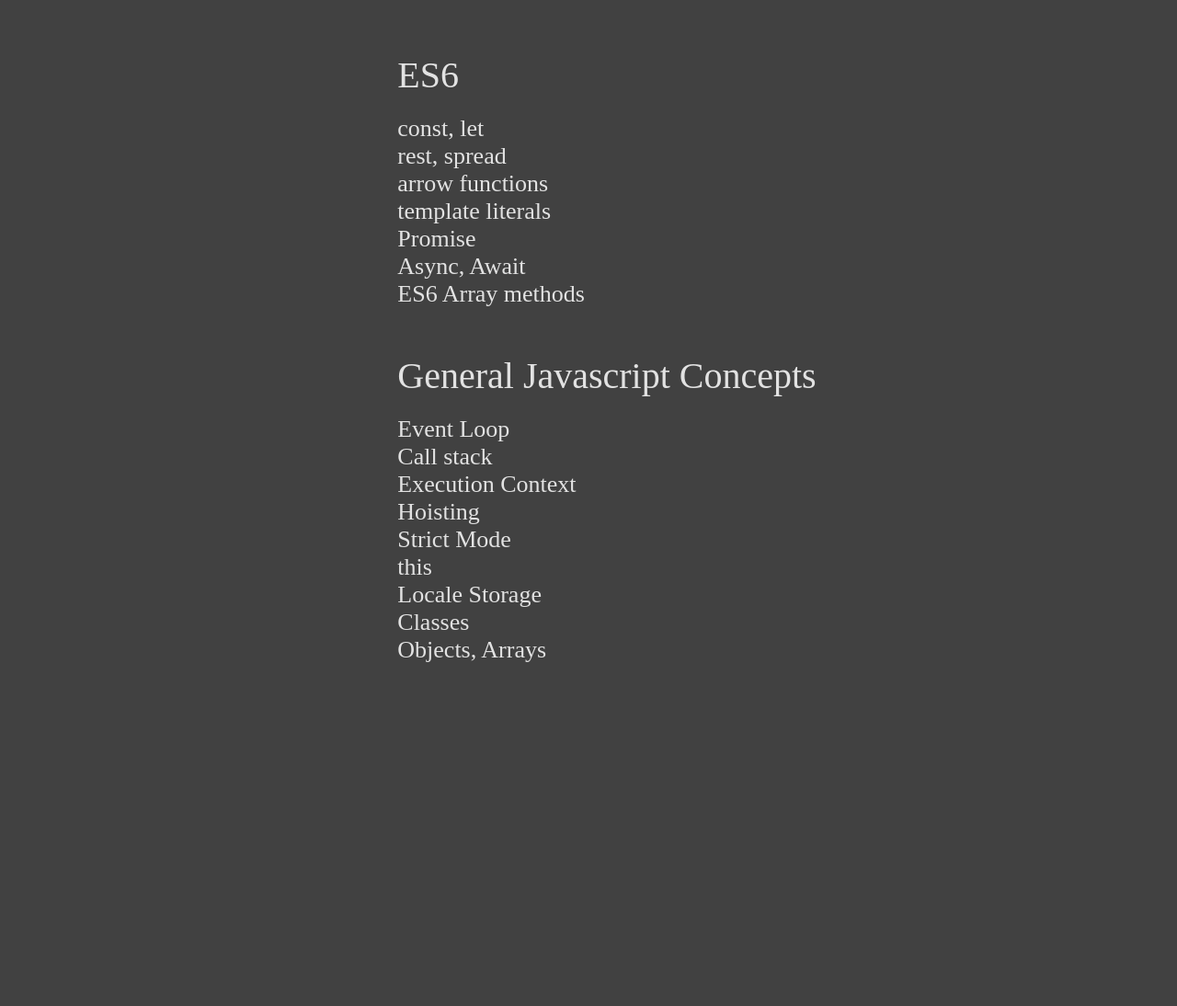
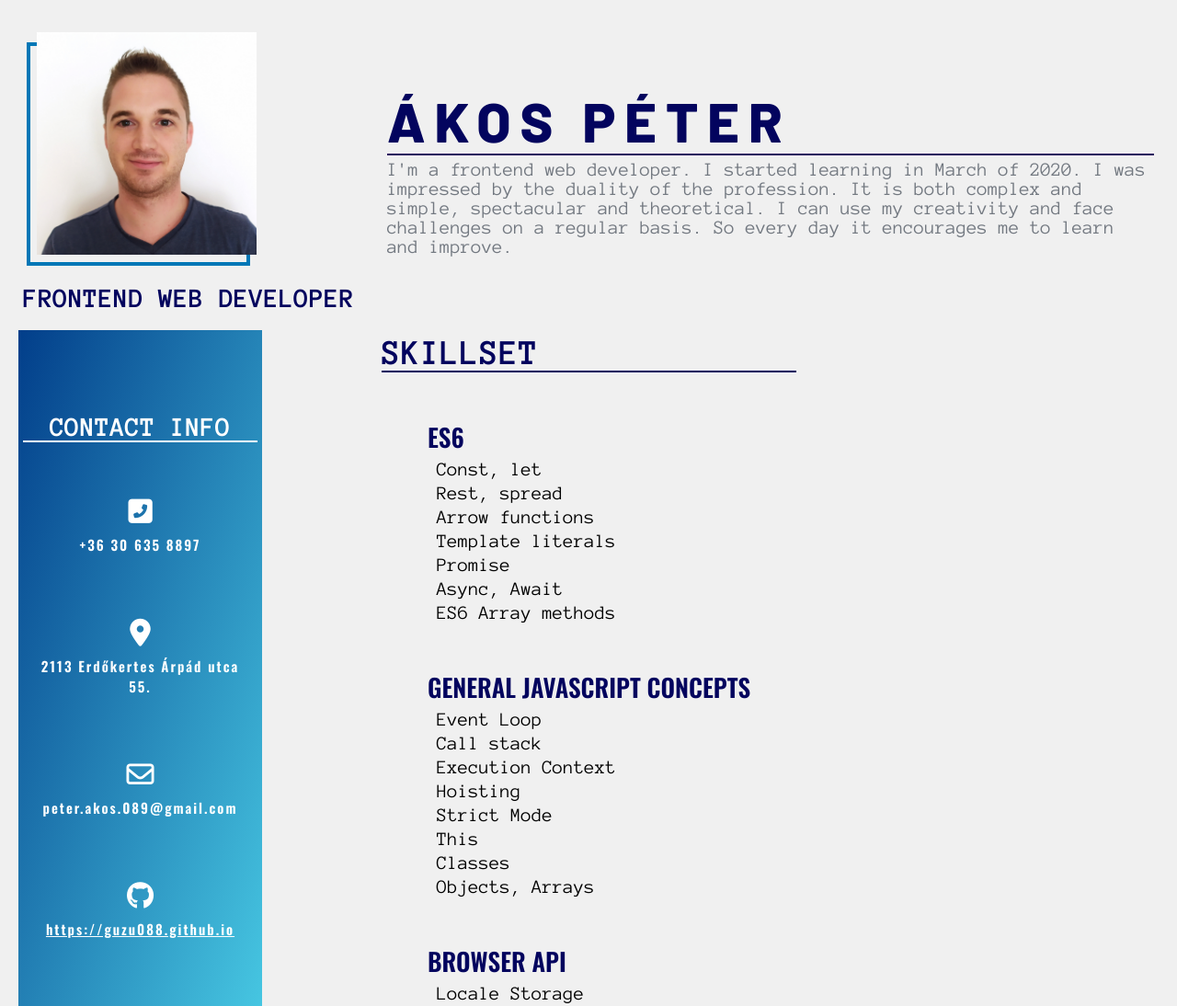
Before and after one commit to Guzu088/Guzu088.github.io, a plain HTML site: page index.html in a window 1280 px wide. Shown: the top 1094 px of the page at 92% size. Before the commit the page ends 800 px from the top, so only its background shows below. Drawn offline with nearby package versions, Linux system fonts and the light colour scheme.

Commit message:
Updated portfolio

```diff
--- a/index.html
+++ b/index.html
@@ -3,31 +3,83 @@
 <head>
     <meta charset="UTF-8">
     <meta name="viewport" content="width=device-width, initial-scale=1.0">
+    <link rel="stylesheet" href="https://cdnjs.cloudflare.com/ajax/libs/font-awesome/4.7.0/css/font-awesome.min.css">
     <link rel="stylesheet" href="style.css">
     <title>Skillset</title>
 </head>
 <body>
-    <div>
-        <ul>ES6
-          <li>const, let</li>
-          <li>rest, spread</li>
-          <li>arrow functions</li>
-          <li>template literals</li>
+  <header>
+    <div class="left-header">
+      <img src="/img/IMG_20201113_094004.jpg">
+      <div class="frame"></div>
+      <h2>Frontend Web Developer</h2>
+    </div>
+    <div class="right-header">
+      <h1>Ákos Péter</h1>
+      <p>I'm a frontend web developer. I started learning in March of 2020.
+          I was impressed by the duality of the profession.
+          It is both complex and simple, spectacular and theoretical.
+          I can use my creativity and face challenges on a regular basis.
+          So every day it encourages me to learn and improve.</p>
+    </div>
+
+  </header>
+  <main>
+    <div class="contacts">
+      <h2>Contact Info</h2>
+
+      <div class="phone">
+        <i class="fa fa-phone-square-alt" id="phone"></i>
+        <h4>+36 30 635 8897</h4>
+      </div>
+
+      <div class="adress">
+        <i class="fas fa-map-marker-alt" id="adress"></i>
+        <h4>2113 Erdőkertes Árpád utca 55.</h4>
+      </div>
+
+      <div class="email">
+        <i class="far fa-envelope" id="email"></i>
+        <h4>peter.akos.089@gmail.com</h4>
+      </div>
+
+      <div class="github">
+        <i class="fab fa-github" id="github"></i>
+        <a href="https://guzu088.github.io"><h4>https://guzu088.github.io</h4></a>
+      </div>
+
+    </div>
+    <div class="skillset">
+      <h2>Skillset</h2>
+        <ul>
+          <h3>ES6</h3>
+          <li>Const, let</li>
+          <li>Rest, spread</li>
+          <li>Arrow functions</li>
+          <li>Template literals</li>
           <li>Promise</li>
           <li>Async, Await</li>
           <li>ES6 Array methods</li>
         </ul>
-         <ul>General Javascript Concepts
+         <ul>
+          <h3>General Javascript Concepts</h3>
           <li>Event Loop</li>
           <li>Call stack</li>
           <li>Execution Context</li>
           <li>Hoisting</li>
           <li>Strict Mode</li>
-          <li>this</li>
-          <li>Locale Storage</li>
+          <li>This</li>
           <li>Classes</li>
           <li>Objects, Arrays</li>
         </ul>
+        <ul>
+          <h3>Browser API</h3>
+          <li>Locale Storage</li>
+        </ul>
       </div>
+  </main>
 </body>
+
+<script src="https://kit.fontawesome.com/8052259e2c.js" crossorigin="anonymous"></script>
+
 </html>
--- a/style.css
+++ b/style.css
@@ -1,8 +1,138 @@
+@import url('https://fonts.googleapis.com/css2?family=Barlow:wght@400;800&display=swap');
+@import url('https://fonts.googleapis.com/css2?family=Anonymous+Pro:wght@400;700&display=swap');
+@import url('https://fonts.googleapis.com/css2?family=Oswald:wght@400;600&display=swap');
+
+:root {
+    --navyblue: #03045e;
+    --darkcornflowerblue: #023e8a;
+    --starcommandblue: #0077b6;
+    --skybluecrayola: #48cae4;
+}
+
+*{
+    margin: 5px;
+    padding: 0;
+    font-size: 30px;
+}
+
 body {
-    background-color: rgb(65, 65, 65);
-    color: rgb(226, 226, 226);
+    background-color: #f0f0f0;
+    color: black;
+}
+
+/*----------------------Header---------------------- */
+
+header {
     display: flex;
-    justify-content: center;
+}
+
+.left-header {
+    position: relative;
+    width: 400px;
+
+}
+
+.right-header {
+    width:70%;
+    margin-top: 80px;
+}
+
+img {
+    width: 239px;
+    margin: 20px;
+}
+
+.frame {
+    position: absolute;
+    top: 26px;
+    left: 4px;
+    width: 235px;
+    height: 235px;
+    border: 4px solid var(--starcommandblue);
+    z-index: -1;
+}
+
+h1 {
+    font-family: 'Barlow', sans-serif;
+    letter-spacing: 10px;
+    font-size: 2rem;
+    font-weight: bold;
+    border-bottom: 2px solid #2a0a5e;
+}
+
+h2 {
+    font-family: 'Anonymous Pro', monospace;
+}
+
+h1, h2 {
+    color: var(--navyblue);
+}
+
+h1, h2, h3 {
+    text-transform: uppercase;
+}
+
+p{
+    font-family: 'Anonymous Pro', monospace;
+    font-size: 0.7rem;
+    color: #727880;
+}
+
+/*----------------------Main---------------------- */
+
+main{
+    display: flex;
+    gap: 3rem;
+}
+
+/*-----------Contacts----------- */
+.contacts {
+    background-image: linear-gradient(to bottom right, #023e8a, #48cae4);
+    color: white;
+    width: 265px;
+    text-align: center;
+}
+
+.contacts h2 {
+    color: white;
+    margin-top: 90px;
+    border-bottom: 2px solid white;
+}
+
+h4{
+    font-family: 'Oswald', sans-serif;
+    font-size: 0.5rem;
+    letter-spacing: 2px;
+}
+
+a{
+    display: block;
+    font-size: 0.5rem;
+    font-weight: bold;
+    color: white;
+}
+
+.contacts div {
+    margin-top: 50px;
+    padding: 5px;
+}
+
+/*-----------Skillset----------- */
+
+.skillset {
+    margin-left: 30px;
+}
+
+.skillset h2 {
+    font-weight: bold;
+    font-size: 1.3rem;
+    border-bottom: 2px solid var(--navyblue);
+}
+
+h3{
+    font-family: 'Oswald', sans-serif;
+    font-size: 0.9rem;
+    color: var(--navyblue);
 }
 
 ul {
@@ -11,8 +141,11 @@ ul {
 }
 
 li {
+    font-family: 'Anonymous Pro', monospace;
     list-style-type: none;
-    font-size: 65%;
+    font-size: 0.7rem;
+    columns: grey;
+    padding-left: 10px;
 }
 
 li:first-child {
```
Also changed, not shown: img/IMG_20201113_094004.jpg (added), img/phone.svg (added).
